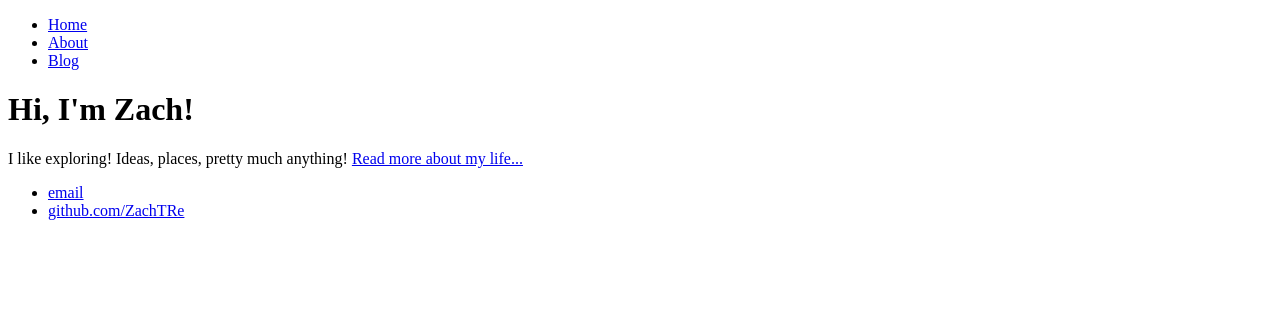
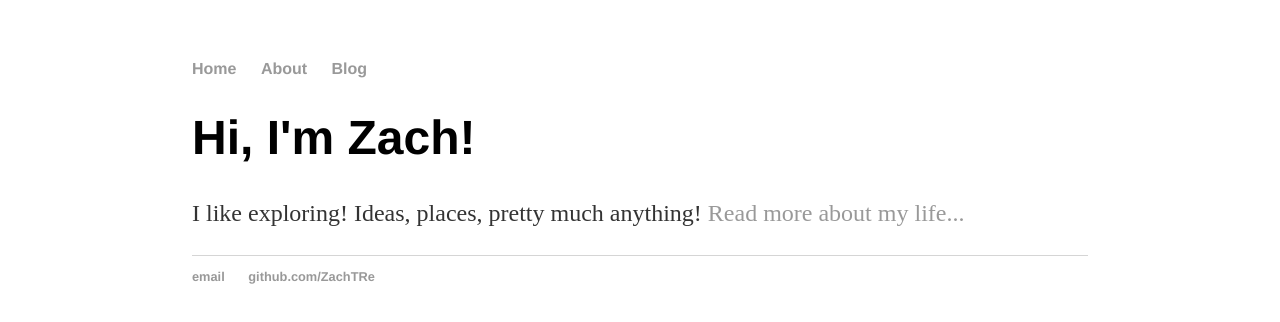
Before and after one commit to ZachTRe/ZachTRe.github.io, a plain HTML site: page index.html in a window 1280 px wide. Drawn offline with Linux system fonts and the light colour scheme.

Commit message:
Update index.html

```diff
--- a/index.html
+++ b/index.html
@@ -2,6 +2,9 @@
 <html>
 	<head>
 		<title>Zach Rellstab</title>
+        <link rel="stylesheet" type="text/css" href="/main.css">
+        <link rel="preconnect" href="https://fonts.gstatic.com">
+            <link href="https://fonts.googleapis.com/css2?family=Shippori+Mincho&display=swap" rel="stylesheet">
 	</head>
 	<body>
 		<nav>
```
